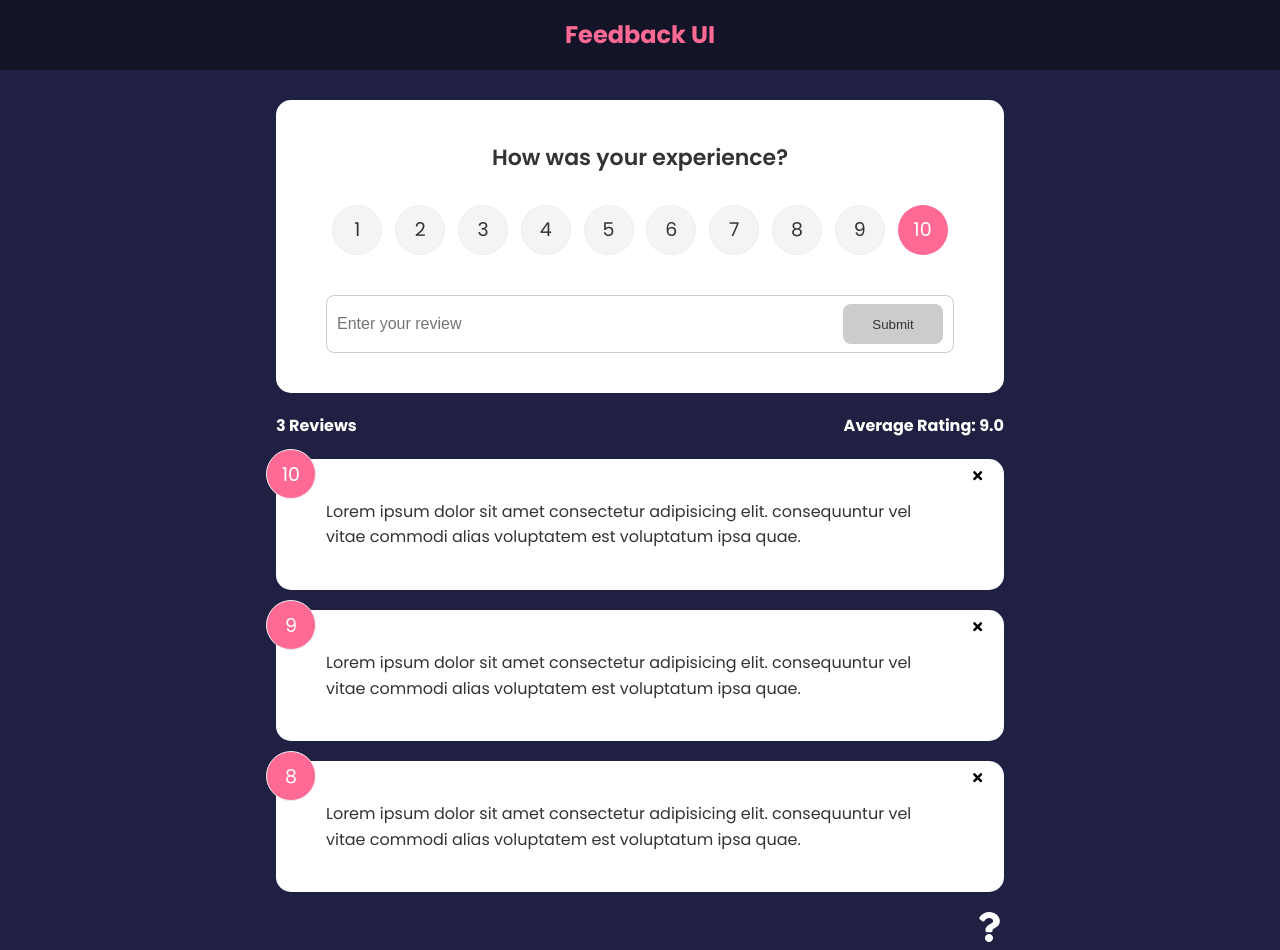
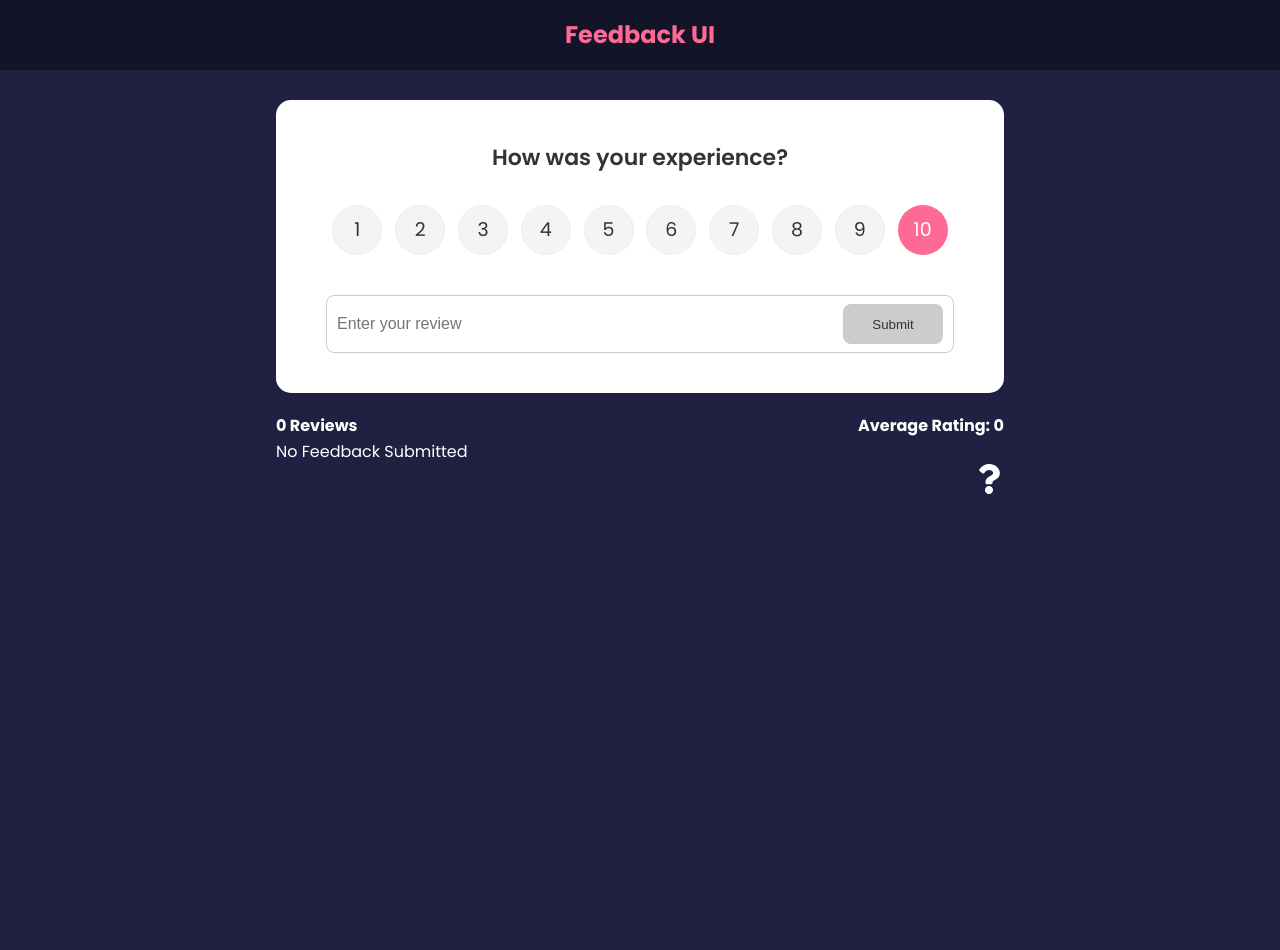
Before and after one commit to xinanrahman/feedbackui-app, a React (Create React App) app: page / in a window 1280 px wide. After the commit the page ends 800 px from the top, so only its background shows below. Built offline with nearby package versions, Linux system fonts and the light colour scheme.

Commit message:
added context api state for state management instead of prop drilling, and implemented updating functionality for reviews

```diff
--- a/src/App.js
+++ b/src/App.js
@@ -1,27 +1,15 @@
-import { v4 as generateId } from "uuid";
 import { BrowserRouter as Router, Route, Routes } from "react-router-dom";
 import Header from "./components/Header";
-import FeedbackData from "./data/FeedbackData";
 import FeedbackList from "./components/FeedbackList";
-import { useState } from "react";
 import FeedbackStats from "./components/FeedbackStats";
 import FeedbackForm from "./components/FeedbackForm";
 import About from "./pages/About";
 import AboutIcon from "./components/Icons/AboutIcon";
+import { FeedbackProvider } from "./context/FeedbackContext";
 
 function App() {
-  const [feedbackData, setFeedbackData] = useState(FeedbackData);
-
-  const deleteFeedback = (id) => {
-    setFeedbackData(feedbackData.filter((review) => review.id !== id));
-  };
-
-  const addFeedback = (newReview) => {
-    newReview.id = generateId();
-    setFeedbackData([newReview, ...feedbackData]);
-  };
-
   return (
+    <FeedbackProvider>
       <Router>
         <Header text="Feedback UI"></Header>
         <div className="container">
@@ -32,12 +20,9 @@ function App() {
               element={
                 <>
                   {" "}
-                <FeedbackForm handleAdd={addFeedback}></FeedbackForm>
-                <FeedbackStats feedback={feedbackData}></FeedbackStats>
-                <FeedbackList
-                  feedback={feedbackData}
-                  handleClose={deleteFeedback}
-                ></FeedbackList>
+                  <FeedbackForm></FeedbackForm>
+                  <FeedbackStats></FeedbackStats>
+                  <FeedbackList></FeedbackList>
                   <AboutIcon></AboutIcon>
                 </>
               }
@@ -46,6 +31,7 @@ function App() {
           </Routes>
         </div>
       </Router>
+    </FeedbackProvider>
   );
 }
 
--- a/src/components/FeedbackForm.jsx
+++ b/src/components/FeedbackForm.jsx
@@ -1,14 +1,24 @@
 import Card from "./shared/Card";
-import { useState } from "react";
+import { useContext, useState, useEffect } from "react";
 import Button from "./shared/Button";
 import RatingSelect from "./RatingSelect";
+import FeedbackContext from "../context/FeedbackContext";
 
-function FeedbackForm({ handleAdd }) {
+function FeedbackForm() {
   const [text, setText] = useState("");
   const [rating, setRating] = useState(1);
   const [btnDisabled, setBtnDisabled] = useState(true);
 
   const [reviewMessage, setReviewMessage] = useState("");
+  const { addFeedback, feedbackEdit, updateFeedback } =
+    useContext(FeedbackContext);
+
+  useEffect(() => {
+    if (feedbackEdit.edit === true) {
+      setText(feedbackEdit.item.text);
+      setRating(feedbackEdit.item.rating);
+    }
+  }, [feedbackEdit]);
 
   const textChange = (e) => {
     if (e.target.value === "") {
@@ -35,8 +45,12 @@ function FeedbackForm({ handleAdd }) {
         text: text,
         rating: rating,
       };
-      handleAdd(newReview);
-      setText("");
+      if (feedbackEdit.edit === true) {
+        updateFeedback(feedbackEdit.item.id, newReview);
+      } else {
+        addFeedback(newReview);
+        setText("");
+      }
     }
   };
 
--- a/src/components/FeedbackItem.jsx
+++ b/src/components/FeedbackItem.jsx
@@ -1,18 +1,24 @@
 import Card from "./shared/Card";
 import PropTypes from "prop-types";
-import { FaTimes } from "react-icons/fa";
+import { FaTimes, FaEdit } from "react-icons/fa";
+import { useContext } from "react";
+import FeedbackContext from "../context/FeedbackContext";
 
-function FeedbackItem({ review, handleClose }) {
+function FeedbackItem({ review }) {
+  const { deleteFeedback, editFeedback } = useContext(FeedbackContext);
   return (
     <Card>
       <div className="num-display">{review.rating}</div>
       <button
         onClick={() => {
-          handleClose(review.id);
+          deleteFeedback(review.id);
         }}
         className="close"
       >
         <FaTimes></FaTimes>
+      </button>
+      <button className="edit" onClick={() => editFeedback(review)}>
+        <FaEdit></FaEdit>
       </button>
       <div className="text-display">{review.text}</div>
     </Card>
--- a/src/components/FeedbackList.jsx
+++ b/src/components/FeedbackList.jsx
@@ -1,8 +1,10 @@
-import PropTypes from "prop-types";
-
+import { useContext } from "react";
+import FeedbackContext from "../context/FeedbackContext";
 import FeedbackItem from "./FeedbackItem";
 
-function FeedbackList({ feedback, handleClose }) {
+function FeedbackList() {
+  const { feedback } = useContext(FeedbackContext);
+
   if (!feedback || feedback.length === 0) {
     return "No Feedback Submitted";
   }
@@ -10,18 +12,10 @@ function FeedbackList({ feedback, handleClose }) {
   return (
     <div className="feedback-list">
       {feedback.map((review) => (
-        <FeedbackItem
-          key={review.id}
-          review={review}
-          handleClose={handleClose}
-        ></FeedbackItem>
+        <FeedbackItem key={review.id} review={review}></FeedbackItem>
       ))}
     </div>
   );
 }
 
-FeedbackList.propTypes = {
-  feedback: PropTypes.array,
-};
-
 export default FeedbackList;
--- a/src/components/FeedbackStats.jsx
+++ b/src/components/FeedbackStats.jsx
@@ -1,6 +1,9 @@
-import PropTypes from "prop-types";
+import { useContext } from "react";
+import FeedbackContext from "../context/FeedbackContext";
 
-function FeedbackStats({ feedback }) {
+function FeedbackStats() {
+  const { feedback } = useContext(FeedbackContext);
+
   let calcAverage =
     feedback.reduce((prev, curr) => {
       return prev + curr.rating;
@@ -16,8 +19,4 @@ function FeedbackStats({ feedback }) {
   );
 }
 
-FeedbackStats.propTypes = {
-  feedback: PropTypes.array,
-};
-
 export default FeedbackStats;
--- a/src/components/RatingSelect.jsx
+++ b/src/components/RatingSelect.jsx
@@ -1,7 +1,15 @@
-import { useState } from "react";
+import { useState, useEffect, useContext } from "react";
+import FeedbackContext from "../context/FeedbackContext";
 
 function RatingSelect({ select }) {
   const [selected, setSelected] = useState(10);
+  const { feedbackEdit } = useContext(FeedbackContext);
+
+  useEffect(() => {
+    if (feedbackEdit.edit === true) {
+      setSelected(feedbackEdit.item.rating);
+    }
+  }, [feedbackEdit]);
 
   const handleChange = (e) => {
     setSelected(+e.currentTarget.value);
--- /dev/null
+++ b/src/context/FeedbackContext.js
@@ -0,0 +1,51 @@
+import { createContext, useState } from "react";
+import { v4 as generateId } from "uuid";
+
+const FeedbackContext = createContext();
+
+export const FeedbackProvider = ({ children }) => {
+  const [feedback, setFeedback] = useState([]);
+  const [feedbackEdit, setFeedbackEdit] = useState({
+    item: {},
+    edit: false,
+  });
+
+  const updateFeedback = (id, updated) => {
+    setFeedback(
+      feedback.map((item) => (item.id === id ? { ...item, ...updated } : item))
+    );
+  };
+
+  // deletes feedback item
+  const deleteFeedback = (id) => {
+    setFeedback(feedback.filter((review) => review.id !== id));
+  };
+
+  // adds feedback item
+  const addFeedback = (newReview) => {
+    newReview.id = generateId();
+    setFeedback([newReview, ...feedback]);
+  };
+
+  // set item that will be edited on-click
+  const editFeedback = (item) => {
+    setFeedbackEdit({ item: item, edit: true });
+  };
+
+  return (
+    <FeedbackContext.Provider
+      value={{
+        feedback: feedback,
+        deleteFeedback,
+        addFeedback,
+        editFeedback,
+        feedbackEdit,
+        updateFeedback,
+      }}
+    >
+      {children}
+    </FeedbackContext.Provider>
+  );
+};
+
+export default FeedbackContext;
```
Lines whose indentation alone changed are shown as unchanged.
